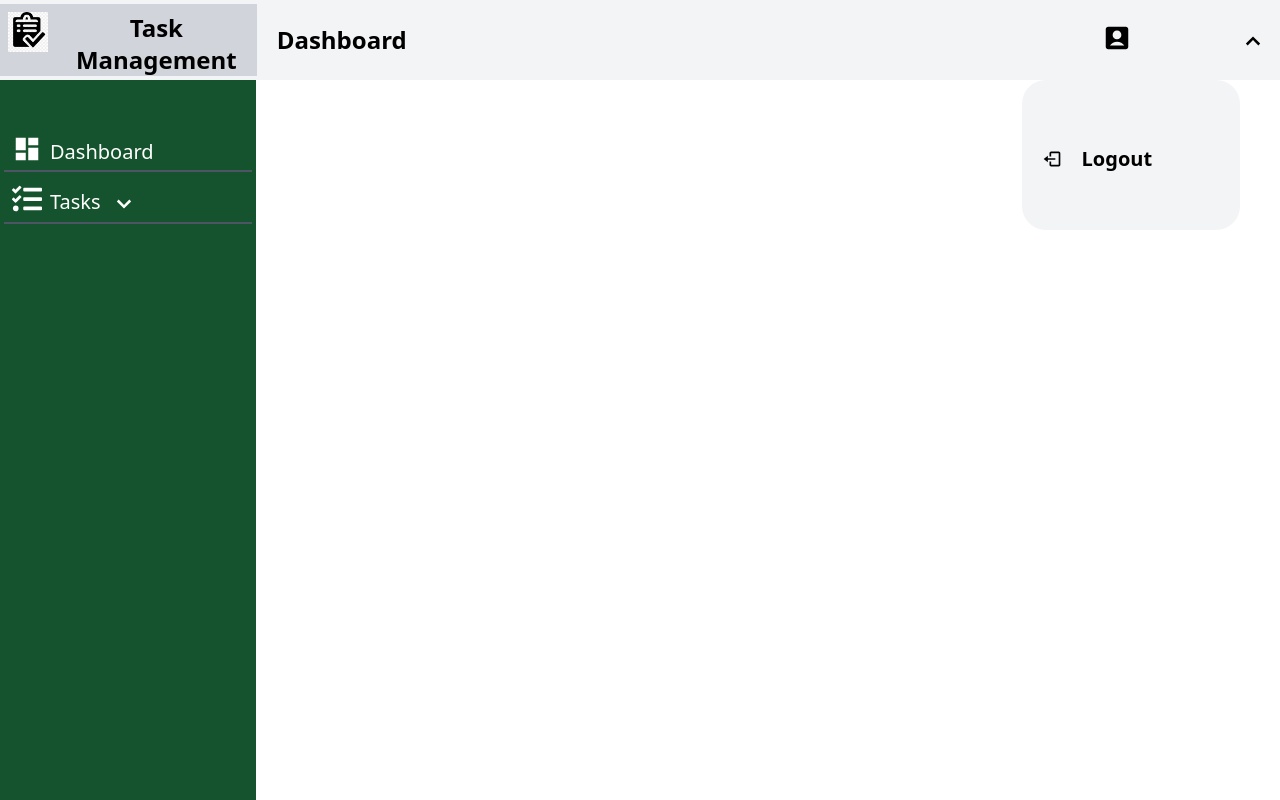
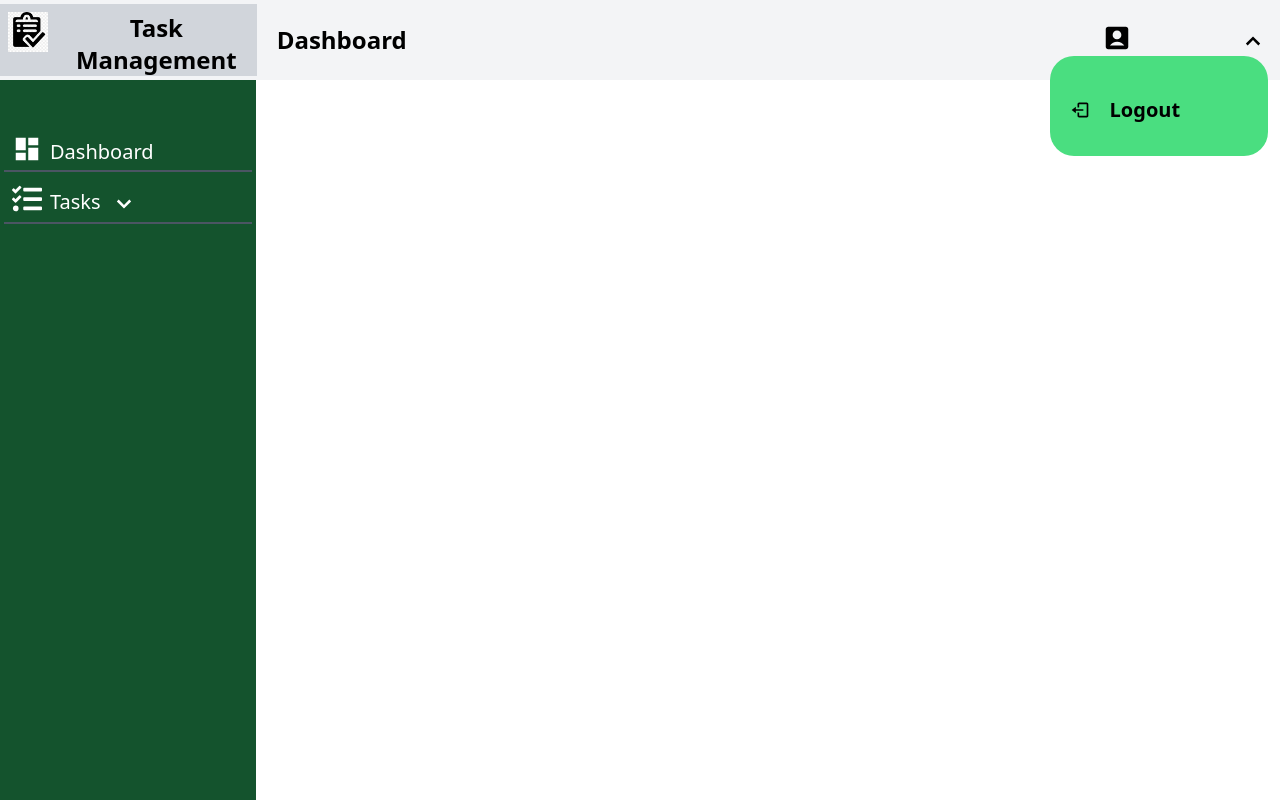
Before and after one commit to aaqure786/task-management-ui, a React (Create React App) app in the folder task-management/: page /dashboard in a window 1280 px wide. Both pictures are taken after a click on the element 1253 px from the left and 42 px from the top of the page. Built offline with nearby package versions, Linux system fonts and the light colour scheme; no server answers.

Commit message:
Changes Some CSS property

```diff
--- a/task-management/src/components/dashboard/Navbar1.js
+++ b/task-management/src/components/dashboard/Navbar1.js
@@ -49,7 +49,7 @@ const Navbar1 = (props) => {
 
                     </div>
                     {cliked &&
-                        <div className='w-full h-[150px] absolute top-20 z-10 right-10 bg-gray-100 justify-center rounded-3xl flex items-start  flex-col'>
+                        <div className='w-full h-[100px] absolute bg-green-400 top-14 z-10 right-3  justify-center rounded-3xl flex items-start  flex-col'>
 
                             <button onClick={handleLogout} className='flex mt-2 '>
                                 <BiLogOut size={20} className='mx-5 mt-1' />
```
